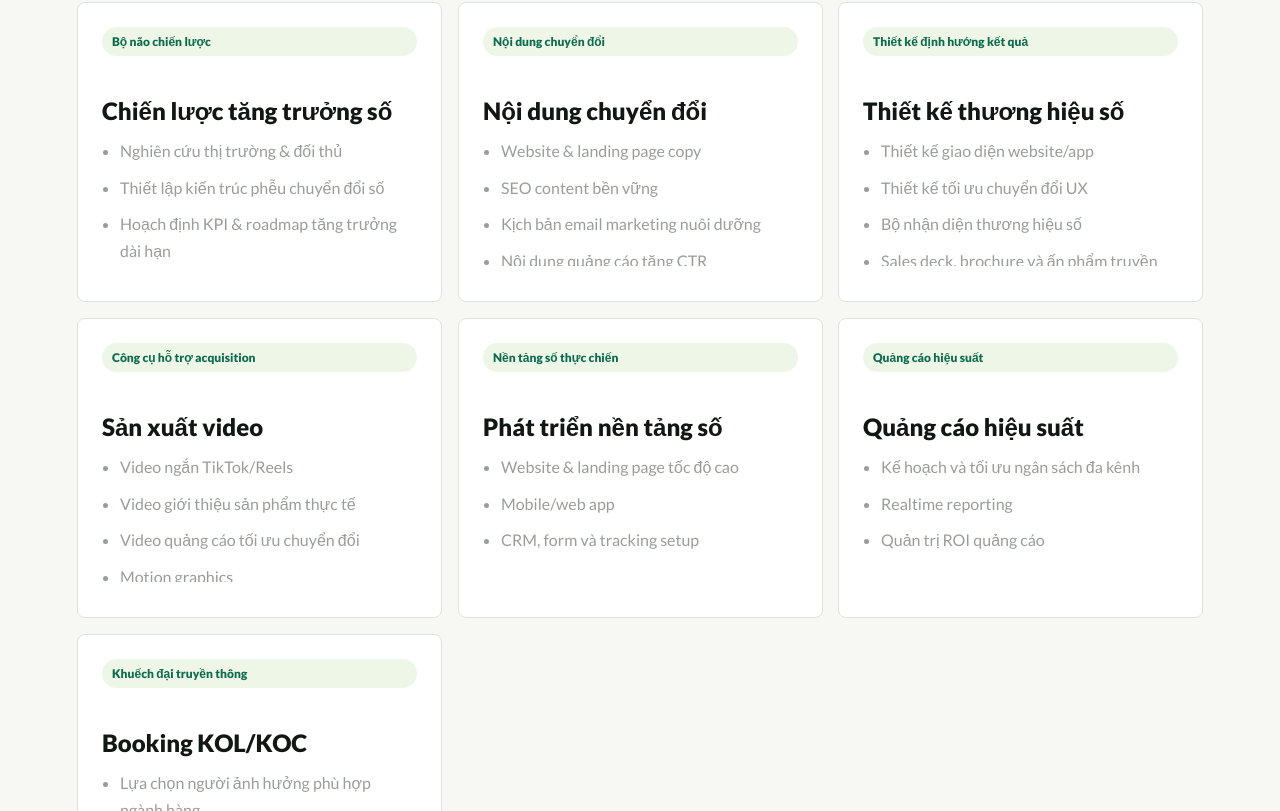
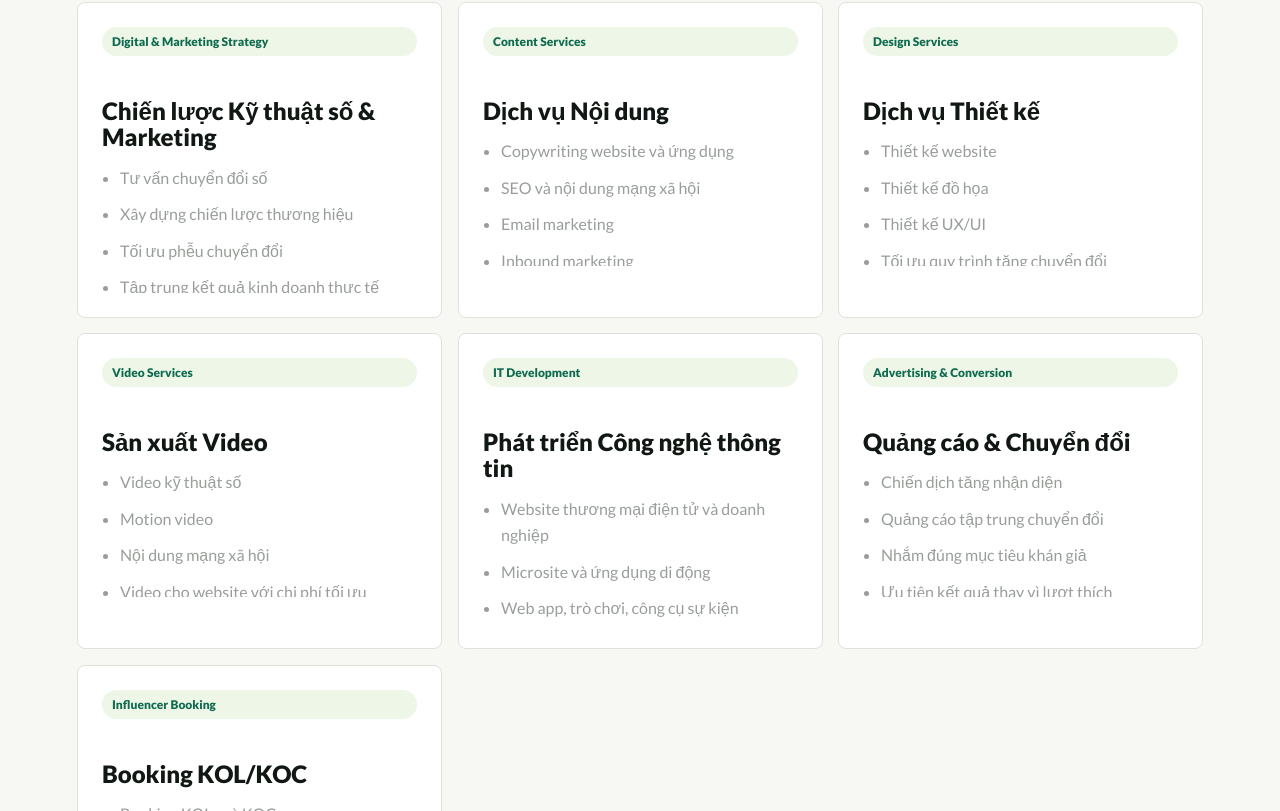
Before and after one commit to khannguyenvan23/qeagencygroup, a Next.js app: page / in a window 1280 px wide. Shown: the part 3109-3920 px from the top of the page. Built offline with nearby package versions, Linux system fonts and the light colour scheme.

Commit message:
Update admin

```diff
--- a/app/data/site.ts
+++ b/app/data/site.ts
@@ -1,45 +1,45 @@
 export const services = [
   {
     slug: "strategy",
-    title: "Chiến lược tăng trưởng số",
-    label: "Chiến lược",
-    text: "Nghiên cứu thị trường, thiết kế phễu chuyển đổi, KPI và roadmap tăng trưởng dài hạn.",
+    title: "Chiến lược Kỹ thuật số & Marketing",
+    label: "Digital & Marketing Strategy",
+    text: "Tư vấn chuyển đổi số, xây dựng chiến lược thương hiệu và tối ưu hóa phễu chuyển đổi, tập trung vào kết quả kinh doanh thực tế thay vì các chỉ số ảo.",
   },
   {
     slug: "content",
-    title: "Nội dung chuyển đổi",
-    label: "Nội dung",
-    text: "Website copy, SEO content, email nurturing và nội dung quảng cáo tối ưu CTR.",
+    title: "Dịch vụ Nội dung",
+    label: "Content Services",
+    text: "Cung cấp nội dung hướng tới chuyển đổi: copywriting cho website, ứng dụng, SEO, mạng xã hội, email marketing và inbound marketing.",
   },
   {
     slug: "design",
-    title: "Thiết kế thương hiệu số",
-    label: "Thiết kế",
-    text: "UX/UI, nhận diện thương hiệu, sales deck, brochure và hệ thống visual campaign.",
+    title: "Dịch vụ Thiết kế",
+    label: "Design Services",
+    text: "Thiết kế website, thiết kế đồ họa và UX/UI để tối ưu hóa trải nghiệm, quy trình và tỷ lệ chuyển đổi.",
   },
   {
     slug: "video",
-    title: "Sản xuất video",
-    label: "Video",
-    text: "Video ngắn, video giới thiệu sản phẩm, motion graphics và nội dung quảng cáo tối ưu chuyển đổi.",
+    title: "Sản xuất Video",
+    label: "Video Services",
+    text: "Tạo các định dạng video kỹ thuật số và motion video với chi phí tối ưu, phục vụ thông điệp thường xuyên trên mạng xã hội và website.",
   },
   {
     slug: "technology",
-    title: "Phát triển nền tảng số",
-    label: "Công nghệ",
-    text: "Website, landing page, web app, tracking, CRM và hệ thống vận hành số.",
+    title: "Phát triển Công nghệ thông tin",
+    label: "IT Development",
+    text: "Lập trình website thương mại điện tử, web doanh nghiệp, microsite, ứng dụng di động và web app như trò chơi, công cụ sự kiện, hệ thống đặt chỗ.",
   },
   {
     slug: "performance-ads",
-    title: "Quảng cáo hiệu suất",
-    label: "Chuyển đổi",
-    text: "Quản trị ngân sách, đo lường realtime, tối ưu ROI và tỷ lệ chuyển đổi.",
+    title: "Quảng cáo & Chuyển đổi",
+    label: "Advertising & Conversion",
+    text: "Triển khai quảng cáo tăng nhận diện và quảng cáo tập trung vào chuyển đổi, ưu tiên nhắm đúng khán giả thay vì chỉ theo đuổi lượt thích và chia sẻ.",
   },
   {
     slug: "kol-koc",
-    title: "KOL/KOC & Influencer",
-    label: "Lan tỏa",
-    text: "Lựa chọn KOL/KOC, quản lý brief nội dung và khuếch đại bằng paid media.",
+    title: "Booking KOL/KOC",
+    label: "Influencer Booking",
+    text: "Đặt chỗ KOLs và KOCs trên mạng xã hội để lan truyền thông điệp thương hiệu nhanh chóng, tự nhiên và đáng tin cậy.",
   },
 ];
 
--- a/app/page.tsx
+++ b/app/page.tsx
@@ -57,75 +57,79 @@ const painPoints = [
 const services = [
   {
     slug: "strategy",
-    title: "Chiến lược tăng trưởng số",
-    label: "Bộ não chiến lược",
+    title: "Chiến lược Kỹ thuật số & Marketing",
+    label: "Digital & Marketing Strategy",
     items: [
-      "Nghiên cứu thị trường & đối thủ",
-      "Thiết lập kiến trúc phễu chuyển đổi số",
-      "Hoạch định KPI & roadmap tăng trưởng dài hạn",
+      "Tư vấn chuyển đổi số",
+      "Xây dựng chiến lược thương hiệu",
+      "Tối ưu phễu chuyển đổi",
+      "Tập trung kết quả kinh doanh thực tế",
     ],
   },
   {
     slug: "content",
-    title: "Nội dung chuyển đổi",
-    label: "Nội dung chuyển đổi",
+    title: "Dịch vụ Nội dung",
+    label: "Content Services",
     items: [
-      "Website & landing page copy",
-      "SEO content bền vững",
-      "Kịch bản email marketing nuôi dưỡng",
-      "Nội dung quảng cáo tăng CTR",
+      "Copywriting website và ứng dụng",
+      "SEO và nội dung mạng xã hội",
+      "Email marketing",
+      "Inbound marketing",
     ],
   },
   {
     slug: "design",
-    title: "Thiết kế thương hiệu số",
-    label: "Thiết kế định hướng kết quả",
+    title: "Dịch vụ Thiết kế",
+    label: "Design Services",
     items: [
-      "Thiết kế giao diện website/app",
-      "Thiết kế tối ưu chuyển đổi UX",
-      "Bộ nhận diện thương hiệu số",
-      "Sales deck, brochure và ấn phẩm truyền thông",
+      "Thiết kế website",
+      "Thiết kế đồ họa",
+      "Thiết kế UX/UI",
+      "Tối ưu quy trình tăng chuyển đổi",
     ],
   },
   {
     slug: "video",
-    title: "Sản xuất video",
-    label: "Công cụ hỗ trợ acquisition",
+    title: "Sản xuất Video",
+    label: "Video Services",
     items: [
-      "Video ngắn TikTok/Reels",
-      "Video giới thiệu sản phẩm thực tế",
-      "Video quảng cáo tối ưu chuyển đổi",
-      "Motion graphics",
+      "Video kỹ thuật số",
+      "Motion video",
+      "Nội dung mạng xã hội",
+      "Video cho website với chi phí tối ưu",
     ],
   },
   {
     slug: "technology",
-    title: "Phát triển nền tảng số",
-    label: "Nền tảng số thực chiến",
+    title: "Phát triển Công nghệ thông tin",
+    label: "IT Development",
     items: [
-      "Website & landing page tốc độ cao",
-      "Mobile/web app",
-      "CRM, form và tracking setup",
+      "Website thương mại điện tử và doanh nghiệp",
+      "Microsite và ứng dụng di động",
+      "Web app, trò chơi, công cụ sự kiện",
+      "Hệ thống đặt chỗ",
     ],
   },
   {
     slug: "performance-ads",
-    title: "Quảng cáo hiệu suất",
-    label: "Quảng cáo hiệu suất",
+    title: "Quảng cáo & Chuyển đổi",
+    label: "Advertising & Conversion",
     items: [
-      "Kế hoạch và tối ưu ngân sách đa kênh",
-      "Realtime reporting",
-      "Quản trị ROI quảng cáo",
+      "Chiến dịch tăng nhận diện",
+      "Quảng cáo tập trung chuyển đổi",
+      "Nhắm đúng mục tiêu khán giả",
+      "Ưu tiên kết quả thay vì lượt thích",
     ],
   },
   {
     slug: "kol-koc",
     title: "Booking KOL/KOC",
-    label: "Khuếch đại truyền thông",
+    label: "Influencer Booking",
     items: [
-      "Lựa chọn người ảnh hưởng phù hợp ngành hàng",
-      "Quản lý brief nội dung chuẩn phễu",
-      "Kết hợp paid ads khuếch đại nội dung",
+      "Booking KOLs và KOCs",
+      "Lan truyền thông điệp thương hiệu",
+      "Tăng độ tin cậy trên mạng xã hội",
+      "Khuếch đại truyền thông nhanh chóng",
     ],
   },
 ];
```
Also changed, not shown: app/services/page.tsx (+4 -4 lines).
